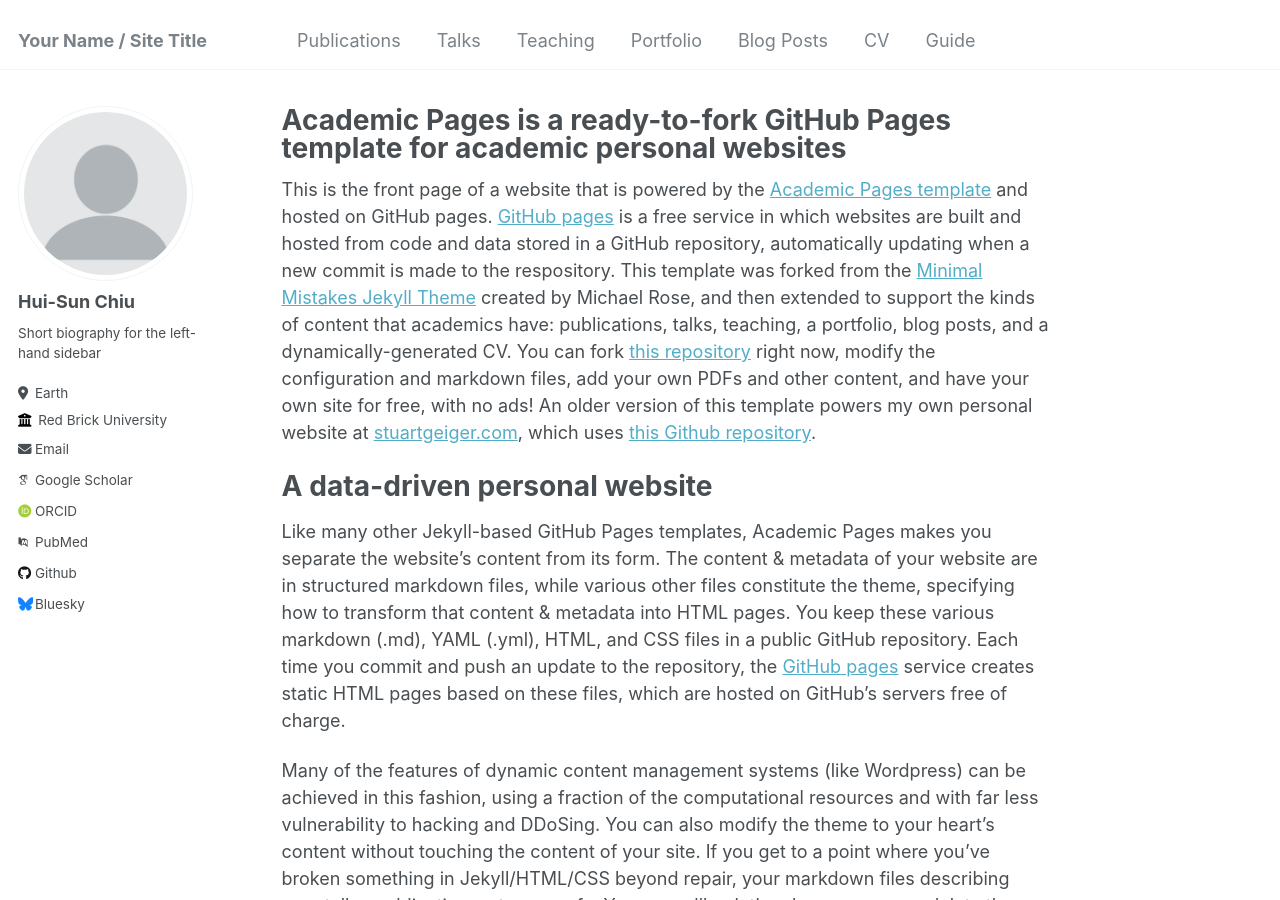
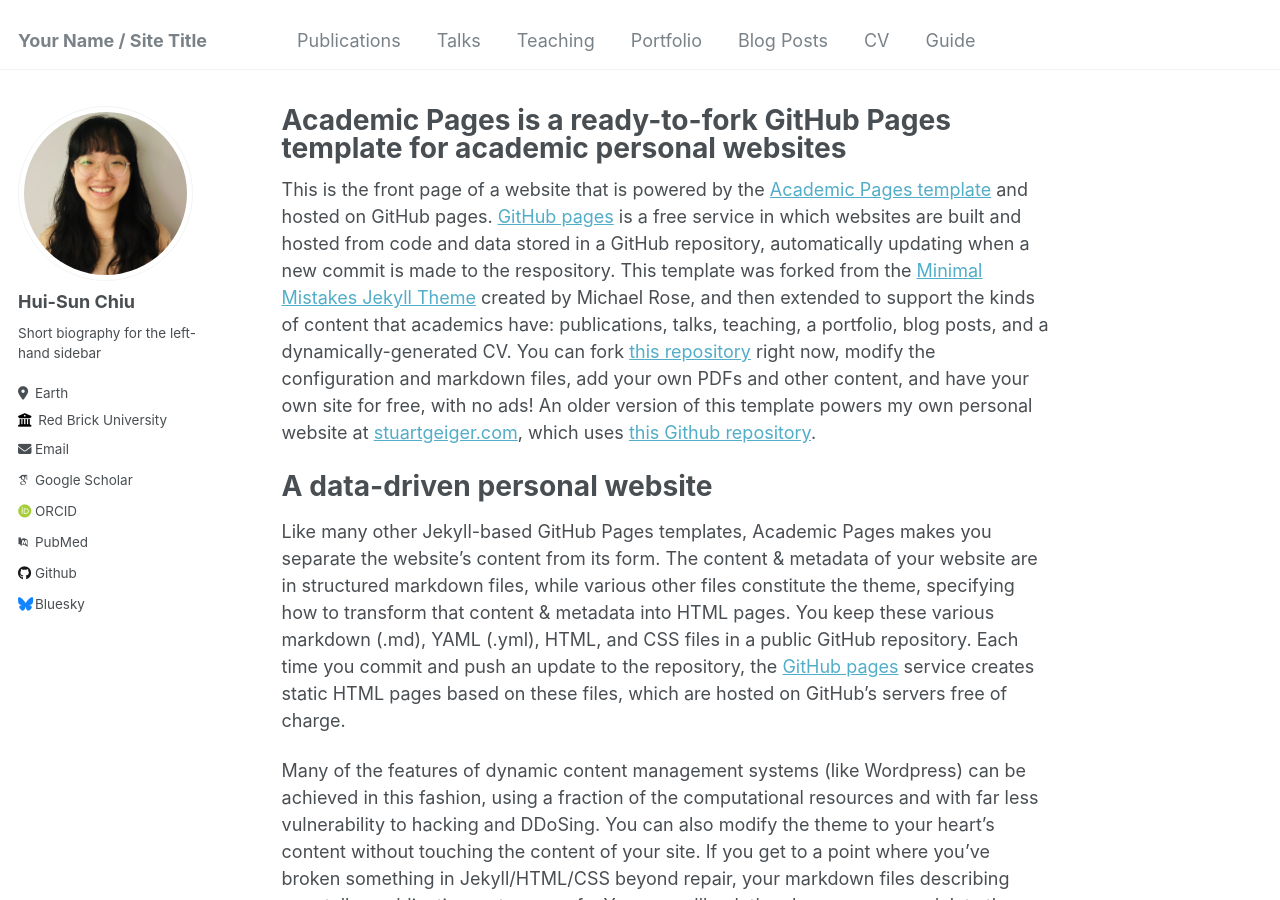
Before and after one commit to huisun88/huisun88.github.io, a Jekyll site: the page built from _pages/about.md, in a window 1280 px wide and 900 px high. Built offline with Jekyll 4.4.1, drawn with Linux system fonts in a browser that asks for light colours; some web fonts are replaced.

Commit message:
Update _config.yml

```diff
--- a/_config.yml
+++ b/_config.yml
@@ -21,7 +21,7 @@ repository               : "academicpages/academicpages.github.io"
 #               Additional customization can be done by editing /_includes/author-profile.html
 author:
   # Biographic information
-  avatar           : "profile.png"
+  avatar           : "hsc_photo.jpg"
   name             : "Hui-Sun Chiu"
   pronouns         : # example: "she/her"
   bio              : "Short biography for the left-hand sidebar"
```
